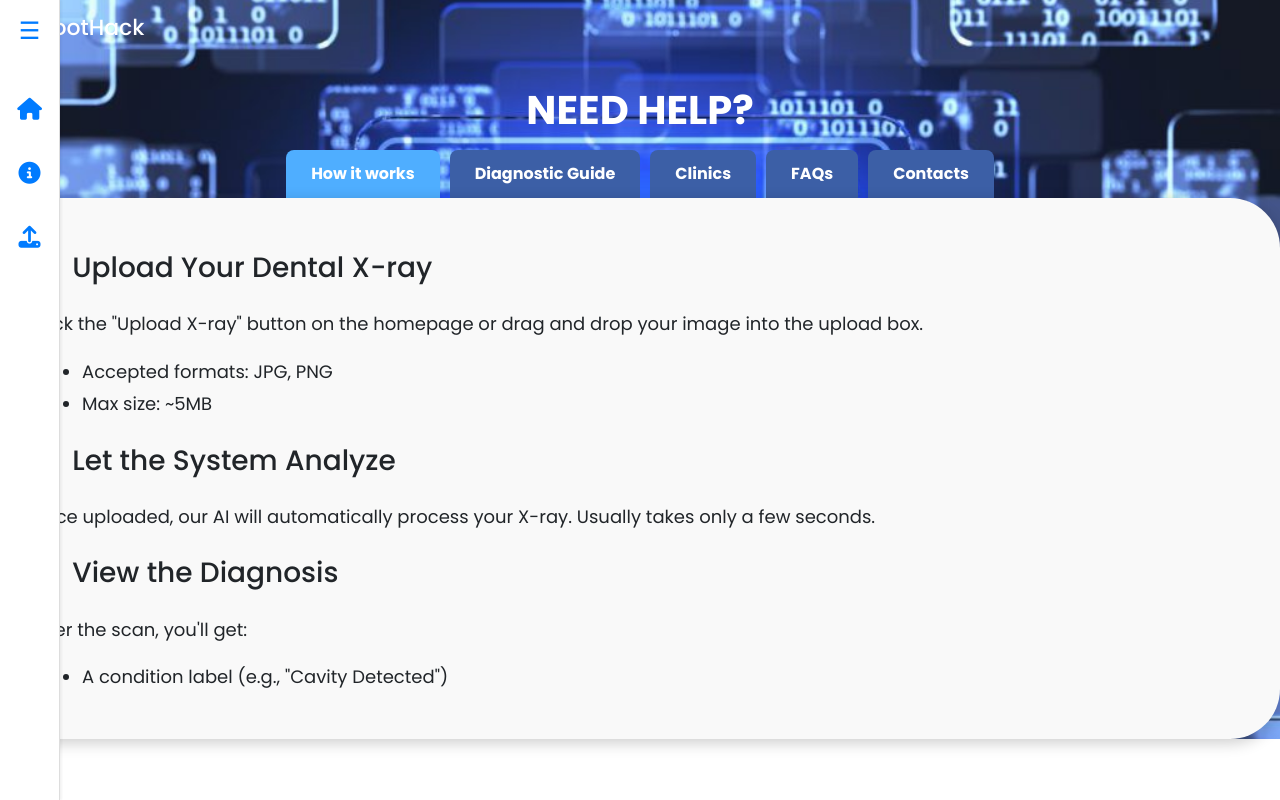
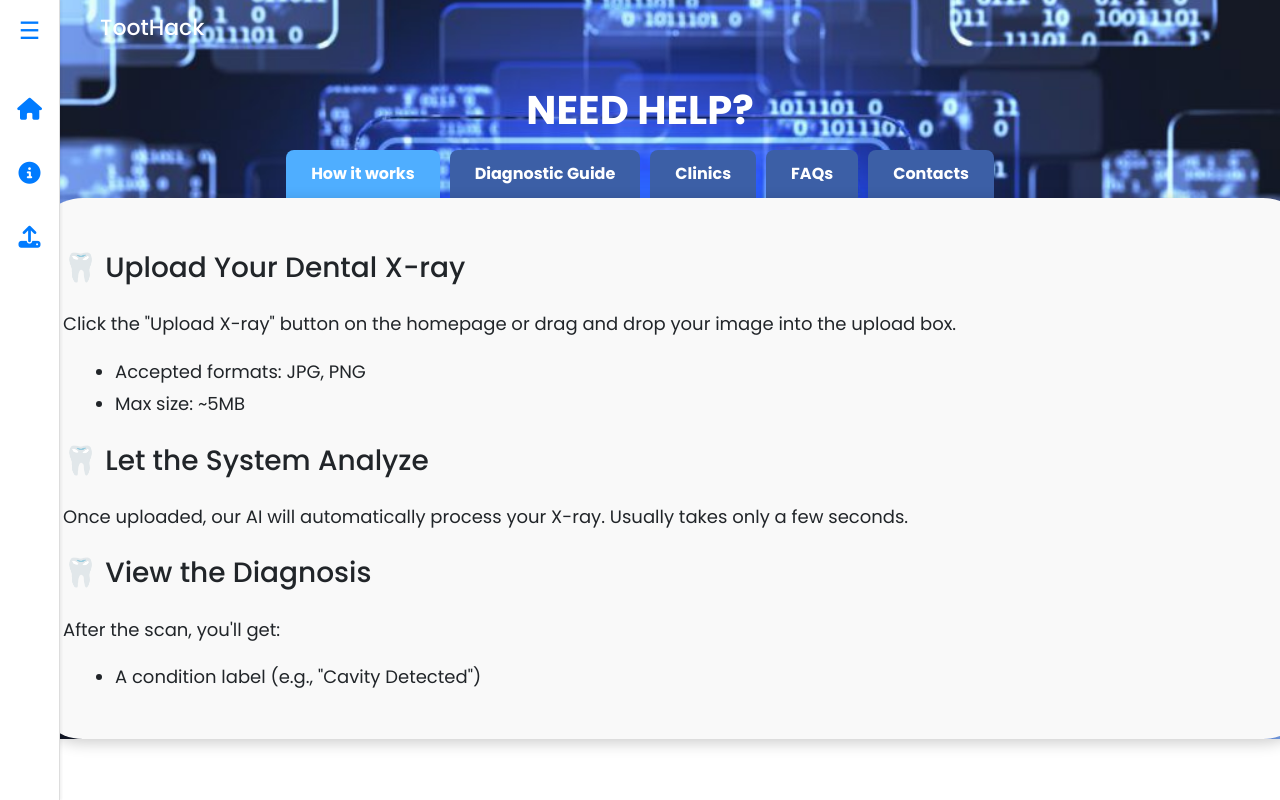
Before and after one commit to rxykio/TootHack, a Flask app: page /howitworks in a window 1280 px wide. Run offline with Flask 3, Linux system fonts and the light colour scheme; some libraries are stand-ins or nearby versions.

Commit message:
Adjusted content/header margins to prevent overlap with mini navbar

```diff
--- a/app/templates/howitworks.html
+++ b/app/templates/howitworks.html
@@ -44,6 +44,8 @@
       z-index: 1000;
       background: transparent;
       color: white;
+      margin-left: 60px;
+      margin-right: 20px;
     }
 
     header h1 {
@@ -120,11 +122,14 @@
       border-radius: 50px;
       box-shadow: 0px 4px 15px rgba(0,0,0,0.2);
       overflow-y: auto;
+       margin-left: 33px;
+      margin-right: 20px;
     }
 
     .tab-content {
       font-size: 18px;
       line-height: 1.8;
+      justify-content: center;
     }
 
     .tab-content h3{
@@ -185,6 +190,7 @@
       box-shadow: 0px 4px 8px rgba(0,0,0,0.1);
       overflow: hidden;
       text-align: left;
+      justify-content: center;
     }
     .clinic-card img {
       width: 100%;
```
